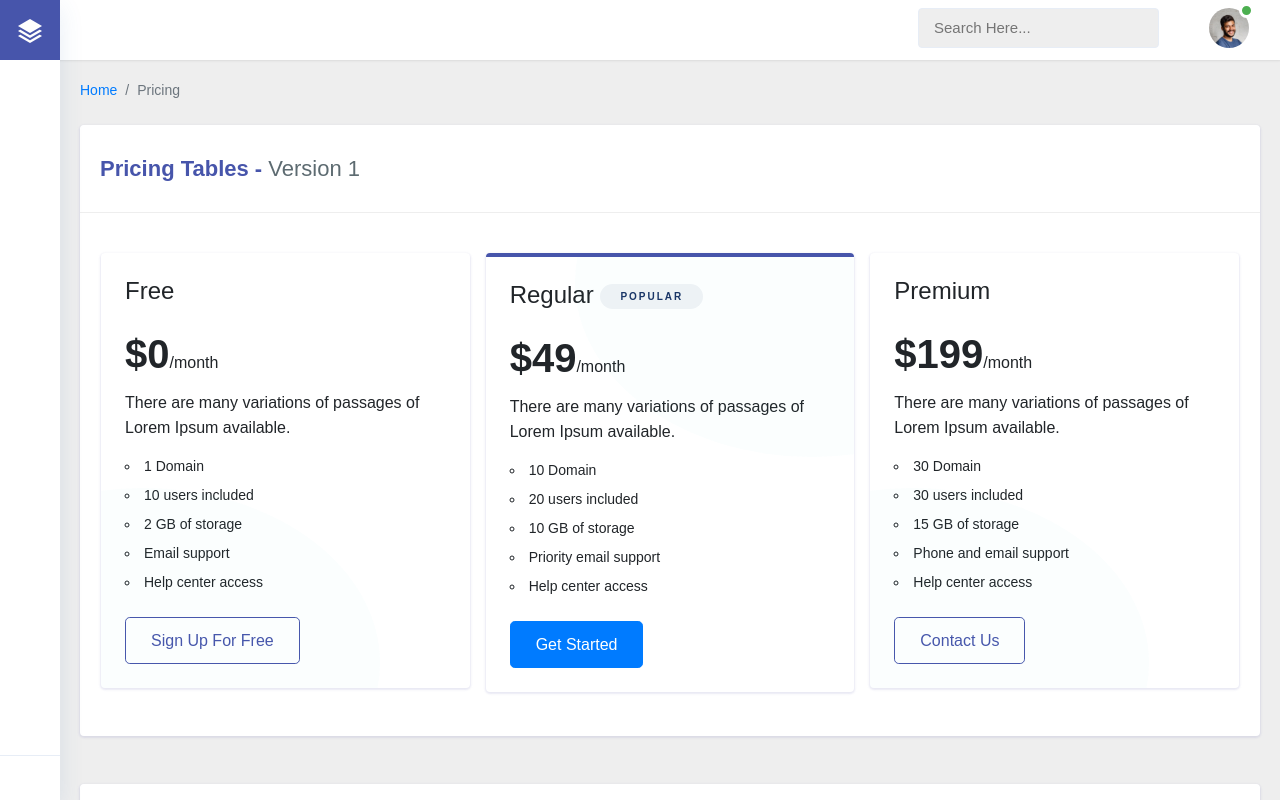
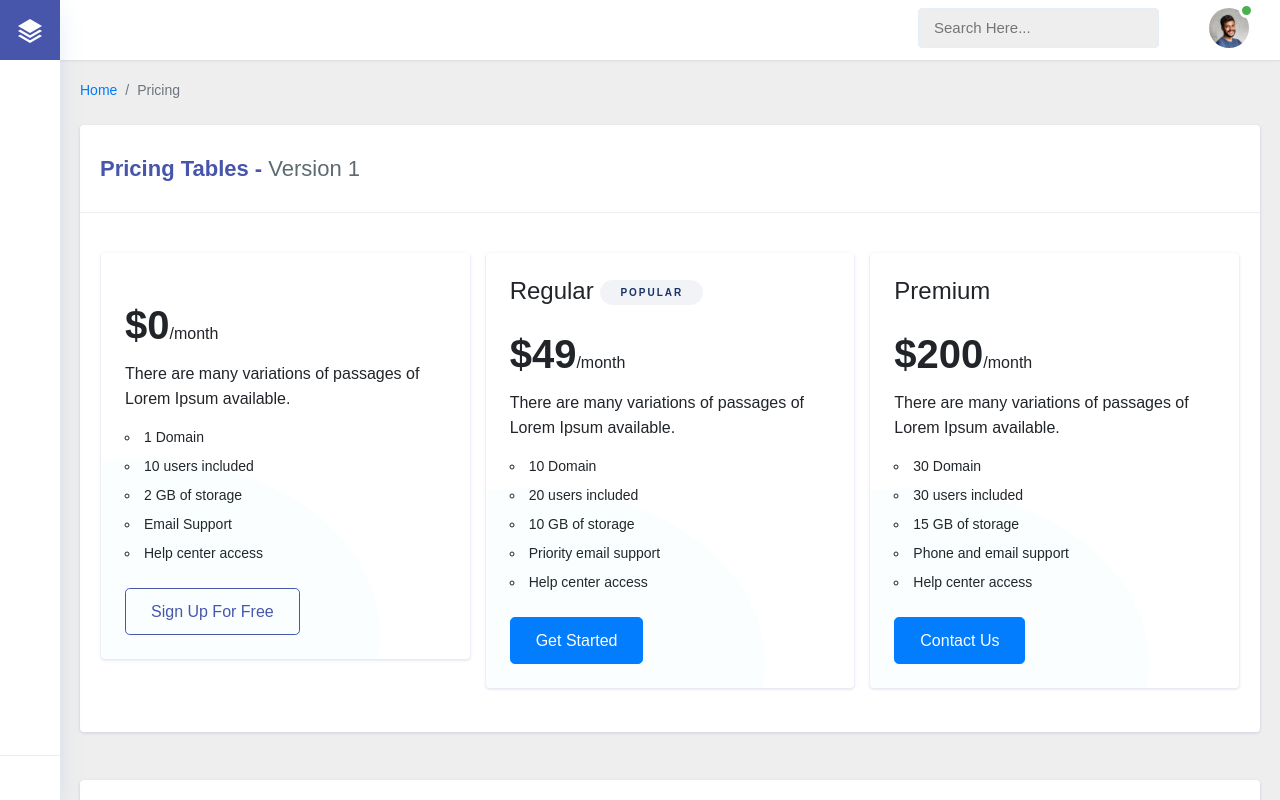
Before and after one commit to RDJoseDeSouza/Avaliacao-React, a React (Create React App) app: page /pricing in a window 1280 px wide. Shown: the top 800 px of the page. Built offline with nearby package versions, Linux system fonts and the light colour scheme; a web font is replaced by a local one.

Commit message:
Tentando usar o toggle

```diff
--- a/src/App.js
+++ b/src/App.js
@@ -5,21 +5,25 @@ import React from 'react';
 import { Routes } from './routes';
 import {BrowserRouter as Router} from 'react-router-dom'
 
-import Header from './components/macro/header/Header';
-import Footer from './components/macro/footer/Footer';
+import Header from './components/templates/header/Header';
+import Footer from './components/templates/footer/Footer';
 
 
 
 function App() {
+
+
+
+
   return (<>
-    <section>
+    <main class="sidebar-menu-collapsed">
 
       <Router>
         <Header/>
         <Routes/>
      </Router>
      <Footer/>
-     </section>
+     </main>
 
     </>
   );
--- a/src/components/macro/pricingCard/PricingCard.js
+++ b/src/components/macro/pricingCard/PricingCard.js
@@ -1,28 +1,27 @@
 import React from 'react'
 
-function PricingCard(props){
+function PricingCard(props) {
     return <>
-     <div className="row px-2">
+
         <div className="col-md-4 px-2">
             <div className="mb-4 price-card price-card1 p-lg-4 p-md-3 p-4">
                 <div className="card-header p-0 card-heading">
-                        <h4 className="mb-4">Free</h4>
+                    <h4 className="mb-4">{props.type} {props.span? <span className="label label-popular">Popular</span>:<span></span> }</h4>
                 </div>
                 <div className="card-body p-0">
-                        <h1 className="card-title pricing-card-title my-price-title">$0<small
+                    <h1 className="card-title pricing-card-title my-price-title">${props.value}<small
                         className="text-dull">/month</small>
                     </h1>
                     <p>There are many variations of passages of Lorem Ipsum available.</p>
                     <ul className="list-unstyled list-pricing mt-3 mb-4">
-                          <li>1 Domain</li>
-                          <li>10 users included</li>
-                          <li>2 GB of storage</li>
-                          <li>Email support</li>
+                        <li>{props.domain} Domain</li>
+                        <li>{props.user} users included</li>
+                        <li>{props.storage} GB of storage</li>
+                        <li>{props.support}</li>
                         <li>Help center access</li>
                     </ul>
                     <div className="mt-4">
-                          <a href="signup.html" className="btn btn-lg btn-outline-primary btn-style border-btn">Sign up for
-                            free</a>
+                        <a href="#" className={"btn btn-lg "+props.class}>{props.btn}</a>
                     </div>
                 </div>
             </div>
@@ -30,3 +29,4 @@ function PricingCard(props){
 
     </>
 }
+export default PricingCard
--- a/src/components/mircro/Tittle/H3.js
+++ /dev/null
@@ -1,5 +0,0 @@
-import React from 'react';
-function H3(props){
-    return <h3 className={props.class}>{props.text}</h3>
-}
-export default H3;
--- a/src/components/macro/header/Header.js
+++ b/src/components/templates/header/Header.js
@@ -1,6 +1,6 @@
 import React from 'react';
 import  Profile  from '../../../assets/images/profileimg.jpg'
-import SideMenu from '../../mircro/side-bar/Side';
+import SideMenu from '../../templates/side-bar/Side';
 
 function Header() {
     return <>
--- a/src/components/mircro/side-bar/Side.js
+++ b/src/components/templates/side-bar/Side.js
@@ -2,10 +2,11 @@ import React from 'react';
 import './Side.css'
 import Logo from '../../../assets/images/logo.png';
 import { Link } from 'react-router-dom'
-function SideMenu(){
+function SideMenu(props){
 
 
     return<>
+
      {/* <!-- sidebar menu start --> */}
     <div class="sidebar-menu  sticky-sidebar-menu">
 
@@ -41,7 +42,7 @@ function SideMenu(){
         </ul>
         {/* <!-- //sidebar nav end -->
         <!-- toggle button start --> */}
-        <a class="toggle-btn" /*</div>onclick={()=>toggleMenu()}*/ >
+        <a class="toggle-btn" onClick={()=>props.function()} >
           <i class="fa fa-angle-double-left menu-collapsed__left"><span>Collapse Sidebar</span></i>
           <i class="fa fa-angle-double-right menu-collapsed__right"></i>
         </a>
--- a/src/pages/pricing/Princing.js
+++ b/src/pages/pricing/Princing.js
@@ -1,5 +1,6 @@
 import React from 'react'
 import BreadCrumb from '../../components/macro/breadCrumb/BreadCrumb'
+import PricingCard from '../../components/macro/pricingCard/PricingCard'
 
 function Pricing(){
 
@@ -27,76 +28,12 @@ function Pricing(){
 
               <div className="w3l-pricing1">
                 <div className="row px-2">
-                  <div className="col-md-4 px-2">
-                    <div className="mb-4 price-card price-card1 p-lg-4 p-md-3 p-4">
-                      <div className="card-header p-0 card-heading">
-                        <h4 className="mb-4">Free</h4>
-                      </div>
-                      <div className="card-body p-0">
-                        <h1 className="card-title pricing-card-title my-price-title">$0<small
-                            className="text-dull">/month</small>
-                        </h1>
-                        <p>There are many variations of passages of Lorem Ipsum available.</p>
-                        <ul className="list-unstyled list-pricing mt-3 mb-4">
-                          <li>1 Domain</li>
-                          <li>10 users included</li>
-                          <li>2 GB of storage</li>
-                          <li>Email support</li>
-                          <li>Help center access</li>
-                        </ul>
-                        <div className="mt-4">
-                          <a href="signup.html" className="btn btn-lg btn-outline-primary btn-style border-btn">Sign up for
-                            free</a>
-                        </div>
-                      </div>
-                    </div>
-                  </div>
-                  <div className="col-md-4 px-2">
-                    <div className="mb-4 price-card price-card2 p-lg-4 p-md-3 p-4 recomemded-price">
-                      <div className="card-header p-0 card-heading">
-                        <h4 className="mb-4">Regular <span className="label label-popular">Popular</span></h4>
-                      </div>
-                      <div className="card-body p-0">
-                        <h1 className="card-title pricing-card-title my-price-title">$49<small
-                            className="text-dull">/month</small>
-                        </h1>
-                        <p>There are many variations of passages of Lorem Ipsum available.</p>
-                        <ul className="list-unstyled list-pricing mt-3 mb-4">
-                          <li>10 Domain</li>
-                          <li>20 users included</li>
-                          <li>10 GB of storage</li>
-                          <li>Priority email support</li>
-                          <li>Help center access</li>
-                        </ul>
-                        <div className="mt-4">
-                          <a href="#" className="btn btn-lg btn-primary btn-style">Get started</a>
-                        </div>
-                      </div>
-                    </div>
-                  </div>
-                  <div className="col-md-4 px-2">
-                    <div className="mb-4 price-card price-card3 p-lg-4 p-md-3 p-4">
-                      <div className="card-header p-0 card-heading">
-                        <h4 className="mb-4">Premium</h4>
-                      </div>
-                      <div className="card-body p-0">
-                        <h1 className="card-title pricing-card-title my-price-title">$199<small
-                            className="text-dull">/month</small>
-                        </h1>
-                        <p>There are many variations of passages of Lorem Ipsum available.</p>
-                        <ul className="list-unstyled list-pricing mt-3 mb-4">
-                          <li>30 Domain</li>
-                          <li>30 users included</li>
-                          <li>15 GB of storage</li>
-                          <li>Phone and email support</li>
-                          <li>Help center access</li>
-                        </ul>
-                        <div className="mt-4">
-                          <a href="#" className="btn btn-lg btn-outline-primary btn-style border-btn">Contact us</a>
-                        </div>
-                      </div>
-                    </div>
-                  </div>
+                    <PricingCard domain="1" user="10" storage="2" support="Email Support" class="btn-outline-primary btn-style border-btn" value={0} btn="Sign up for free"/>
+
+                    <PricingCard domain="10" user="20" type="Regular" storage="10" support="Priority email support" class="btn-primary btn-style" value={49} btn="Get started" span/>
+
+                  <PricingCard domain="30" user="30" type="Premium" storage="15" support="Phone and email support" class="btn-primary btn-style" value={200} btn="Contact us" />
+
                 </div>
             </div>
         </div>
```
Also changed, not shown: src/components/templates/footer/Footer.js (renamed from src/components/macro/footer/Footer.js), src/components/templates/side-bar/Side.css (added). Lines whose indentation alone changed are shown as unchanged.
